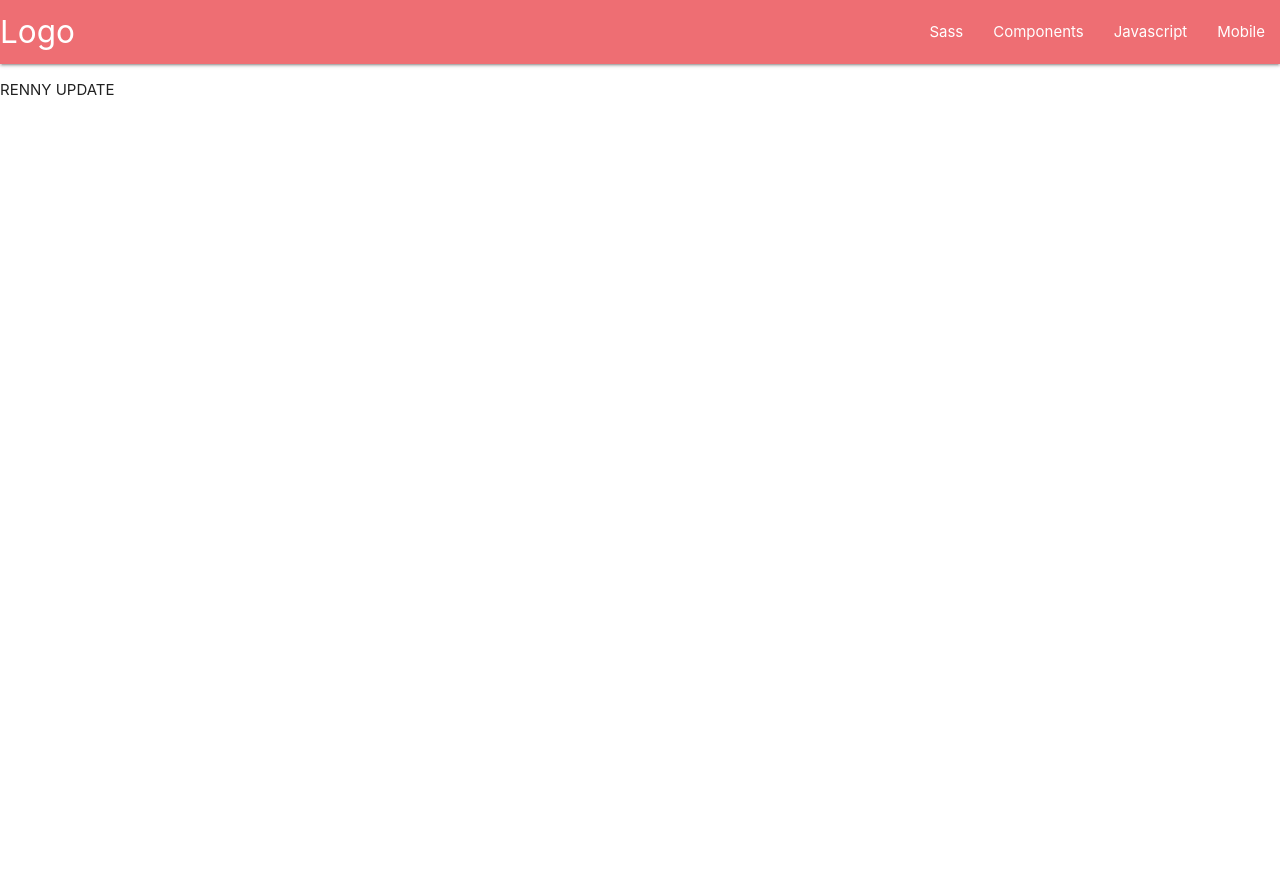
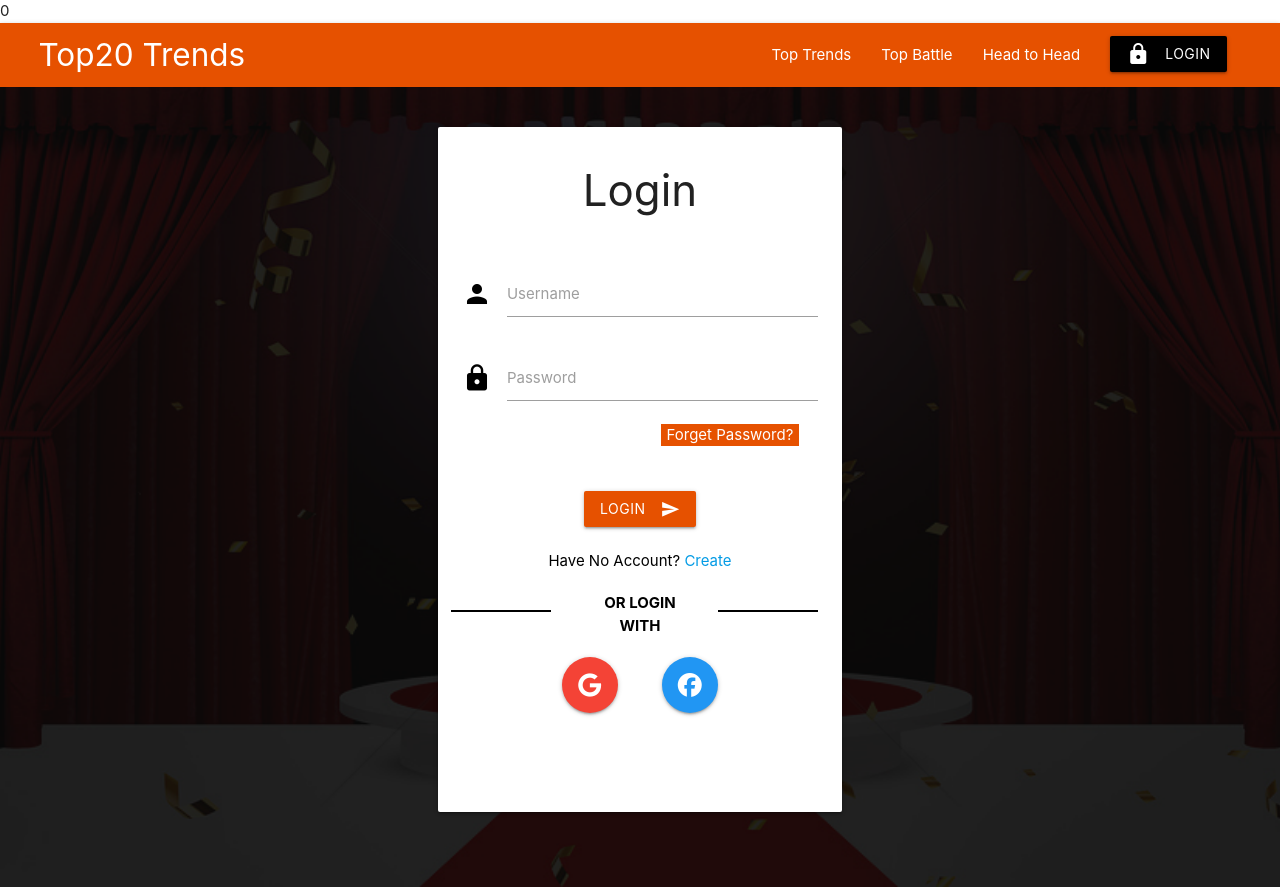
Before and after one commit to Mhayaya/top20, a PHP site: page /login/index.php in a window 1280 px wide. Before the commit the page ends 95 px from the top, so only its background shows below. Run offline with PHP 8.4, Linux system fonts and the light colour scheme; some libraries are stand-ins or nearby versions.

Commit message:
redisign login page

```diff
--- /dev/null
+++ b/assets/css/custom.css
@@ -0,0 +1,40 @@
+
+body{
+
+}
+
+.login-section{
+
+    background: url("../img/login-bg.png") no-repeat center center fixed;
+
+  -webkit-background-size: cover;
+  -moz-background-size: cover;
+  -o-background-size: cover;
+  background-size: cover;
+  height: 100%;
+  width: 100%;
+
+}
+.container{
+    margin-left: 3% !important;
+    margin-right: 3% !important;
+}
+.logo{
+    margin-left: 3% !important;
+    margin-right: 3% !important;
+
+}
+.renny{
+    color: #fff !important;
+    background-color: #e65100  !important;
+}
+.btnprimary{
+    background-color: #000 !important;
+}
+
+.line{
+    width: 90% !important;
+
+    height: 20px !important;
+    border-bottom: 2px solid black;
+    }
--- /dev/null
+++ b/includes/footer.php
@@ -0,0 +1,4 @@
+
+       <script type="text/javascript" src="../assets/js/materialize.min.js"></script>
+    </body>
+  </html>
--- /dev/null
+++ b/includes/header.php
@@ -0,0 +1,34 @@
+<head>
+      <!--Import Google Icon Font-->
+      <link href="https://fonts.googleapis.com/icon?family=Material+Icons" rel="stylesheet">0
+      <script src="https://kit.fontawesome.com/e099939cbb.js" crossorigin="anonymous"></script>
+      <!--Import materialize.css-->
+      <link type="text/css" rel="stylesheet" href="../assets/css/custom.css">
+      <link type="text/css" rel="stylesheet" href="../assets/css/materialize.min.css"  media="screen,projection"/>
+
+      <!--Let browser know website is optimized for mobile-->
+      <meta name="viewport" content="width=device-width, initial-scale=1.0"/>
+    </head>
+
+    <body>
+
+        <!-- navigation -->
+        <nav class="renny">
+            <div class="nav-wrapper logo">
+                <a href="./../" class="brand-logo ">Top20 Trends</a>
+                <a href="./../" data-target="mobile-demo" class="sidenav-trigger"><i class="material-icons">Home</i></a>
+                    <ul class="right hide-on-med-and-down">
+                        <li><a href="../trends/">Top Trends</a></li>
+                        <li><a href="../battle/">Top Battle</a></li>
+                        <li><a href="../h2h/">Head to Head</a></li>
+                        <li><a href="../login/" class="waves-effect waves-light btn btnprimary"><i class="material-icons left">lock</i>Login</a></li>
+                    </ul>
+            </div>
+        </nav>
+
+        <ul class="sidenav" id="mobile-demo">
+        <li><a href="../trends/">Top Trends</a></li>
+        <li><a href="../battle/">Top Battle</a></li>
+        <li><a href="../h2h/">Head to Head</a></li>
+        <li><a href="../login/" class="waves-effect waves-light btn btnprimary"><i class="material-icons left">lock</i>Login</a></li>
+        </ul>
--- a/index.php
+++ b/index.php
@@ -4,6 +4,7 @@
       <!--Import Google Icon Font-->
       <link href="https://fonts.googleapis.com/icon?family=Material+Icons" rel="stylesheet">
       <!--Import materialize.css-->
+      <link type="text/css" rel="stylesheet" href="assets/css/custom.css">
       <link type="text/css" rel="stylesheet" href="assets/css/materialize.min.css"  media="screen,projection"/>
 
       <!--Let browser know website is optimized for mobile-->
@@ -13,24 +14,24 @@
     <body>
 
         <!-- navigation -->
-    <nav>
-        <div class="nav-wrapper">
-            <a href="#!" class="brand-logo">Logo</a>
-            <a href="#" data-target="mobile-demo" class="sidenav-trigger"><i class="material-icons">menu</i></a>
+          <nav class="renny">
+              <div class="nav-wrapper logo">
+                  <a href="./" class="brand-logo ">Top20 Trends</a>
+                  <a href="./" data-target="mobile-demo" class="sidenav-trigger"><i class="material-icons">Home</i></a>
                       <ul class="right hide-on-med-and-down">
-                    <li><a href="sass.html">Sass</a></li>
-                    <li><a href="badges.html">Components</a></li>
-                    <li><a href="collapsible.html">Javascript</a></li>
-                    <li><a href="mobile.html">Mobile</a></li>
+                          <li><a href="trends/">Top Trends</a></li>
+                          <li><a href="battle/">Top Battle</a></li>
+                          <li><a href="h2h/">Head to Head</a></li>
+                          <li><a href="login/" class="waves-effect waves-light btn btnprimary"><i class="material-icons left">lock</i>Login</a></li>
                       </ul>
               </div>
         </nav>
 
         <ul class="sidenav" id="mobile-demo">
-    <li><a href="sass.html">Sass</a></li>
-    <li><a href="badges.html">Components</a></li>
-    <li><a href="collapsible.html">Javascript</a></li>
-    <li><a href="mobile.html">Mobile</a></li>
+        <li><a href="trends/">Top Trends</a></li>
+        <li><a href="battle/">Top Battle</a></li>
+        <li><a href="h2h/">Head to Head</a></li>
+        <li><a href="login/" class="waves-effect waves-light btn btnprimary"><i class="material-icons left">lock</i>Login</a></li>
         </ul>
 
 
--- /dev/null
+++ b/login/index.php
@@ -0,0 +1,90 @@
+<?php include("../includes/header.php"); ?>
+
+
+<div class="login-section">
+    <div class="row">
+
+        <div class="col s4">
+            <!-- Promo Content 1 goes here -->
+        </div>
+        <div class="col s4">
+
+            <div class="card white darken-1">
+                <h3 style="margin-top: 40px !important; padding-top: 40px !important;" class="center">Login</h3>
+                <div class="card-content black-text">
+                <div class="row">
+                    <form class="col s12">
+                        <div class="row">
+                            <div class="input-field col s12">
+                            <i class="material-icons prefix">person</i>
+                            <input id="icon_prefix" type="text" class="validate">
+                            <label for="icon_prefix">Username</label>
+                            </div>
+                            <div class="input-field col s12">
+                            <i class="material-icons prefix">lock</i>
+                            <input id="icon_telephone" type="password" class="validate">
+                            <label for="icon_telephone">Password</label>
+                            </div>
+                            <a href="../forgetpass/">  <span class="badge renny" style="margin-right: 30px !important; font: size 20px; ">Forget Password?</span></a>
+                            <div class="row">
+                                <div class="col s12 center">
+                                    <br>
+                                    <br>
+                                    <button class="btn waves-effect waves-light center renny" type="submit" name="action">Login
+                                        <i class="material-icons right">send</i>
+                                    </button>
+                                    <br>
+                                    <br>
+                                    <div><span class="center">Have No Account?<a href="../register/"> Create</a></span></div>
+
+                                </div>
+                            </div>
+
+                            <div class="row">
+                                <div class="col s4"><p class="line" style="padding-right: 0px !important; "></p></div>
+
+                                <div class="col s4 center">
+                                    <p><b>OR LOGIN WITH</b></p>
+                                </div>
+
+                                <div class="col s4"><p class="line" style="padding-left: 0px !important;"></p></div>
+
+                            </div>
+
+                            <div class="row">
+                                <div class="col s3 center">
+
+                                </div>
+
+                                <div class="col s3 center">
+                                <a class="btn-floating btn-large waves-effect waves-light red"><i class="fab fa-google"></i></a>
+
+                                </div>
+
+                                <div class="col s3 center">
+                                <a class="btn-floating btn-large waves-effect waves-light blue"><i class="fab fa-facebook"></i></a>
+
+                                </div>
+                                <div class="col s3 center">
+
+                                </div>
+
+
+                            </div>
+
+                        </div>
+                    </form>
+                </div>
+            </div>
+            </div>
+
+        </div>
+        <div class="col s4">
+            <!-- Promo Content 3 goes here -->
+        </div>
+
+    </div>
+
+</div>
+
+<?php include("../includes/footer.php");
```
Also changed, not shown: admin/index.php (added), assets/css/materialize.css, assets/img/login-bg.png (added), dashboard/index.php (added), forgetpass/index.php (added), register/index.php (added). Lines whose indentation alone changed are shown as unchanged.
